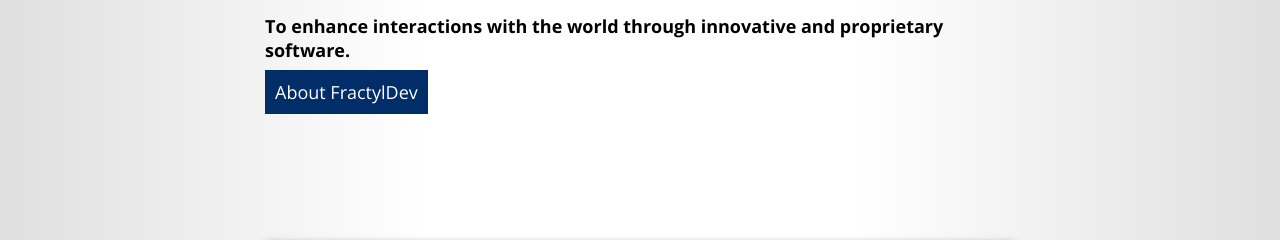
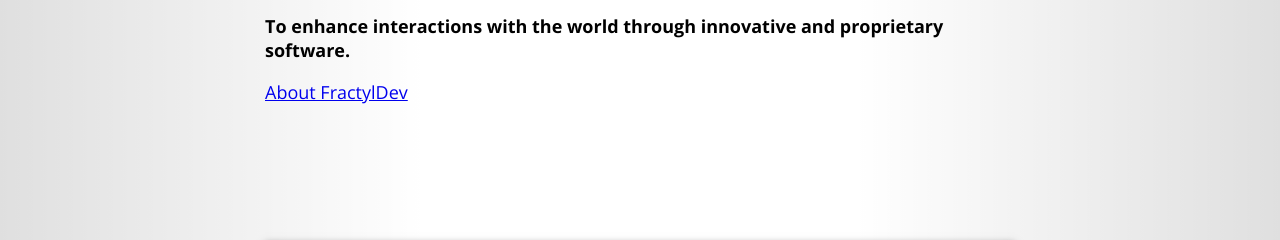
Before and after one commit to Fractyl-Dev/Fractyl-Dev.github.io, a plain HTML site: page index.html in a window 1280 px wide. Shown: the part 560-800 px from the top of the page. Drawn offline with nearby package versions, Linux system fonts and the light colour scheme.

Commit message:
Update index.html

```diff
--- a/index.html
+++ b/index.html
@@ -46,7 +46,8 @@
 				<div class = "section-inside">
 					<h2>Our Mission</h2>
 					<p><b>To enhance interactions with the world through innovative and proprietary software.</b></p>
-					<a class = "button" href = "about.html" margin: 0 auto;>About FractylDev</a>
+
+					<a class = "submission" href = "about.html" >About FractylDev</a>
 				</div>
 			</div>
 			<div class = "section">
```
